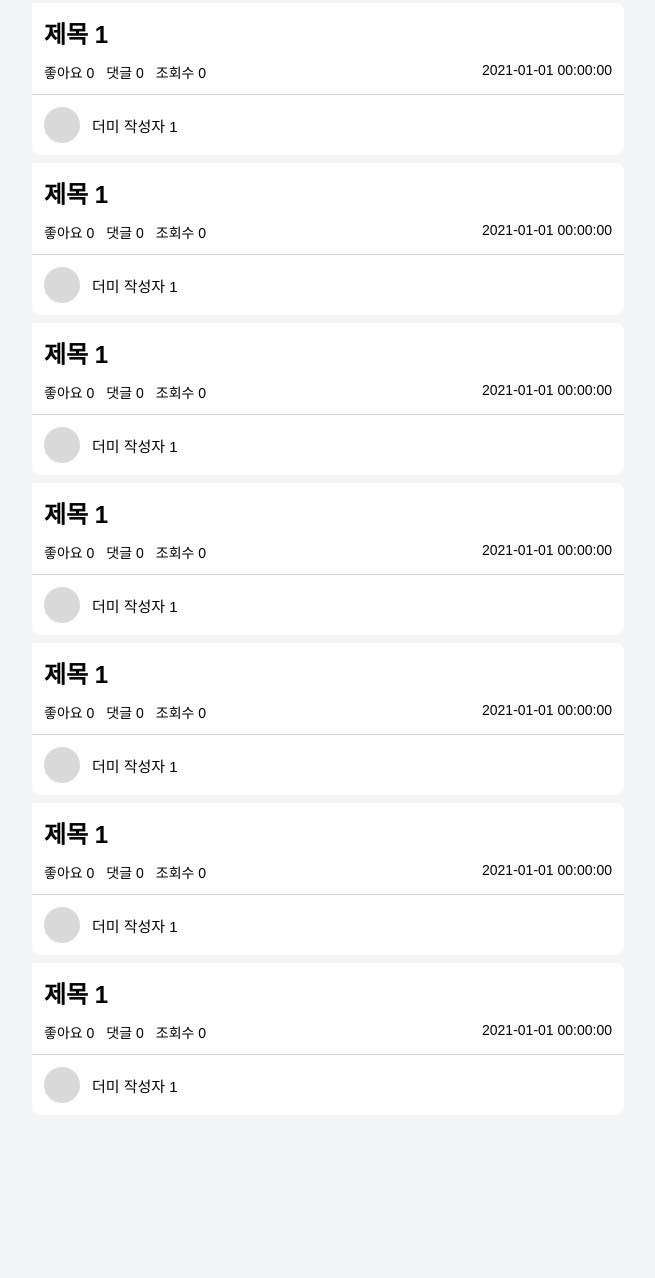
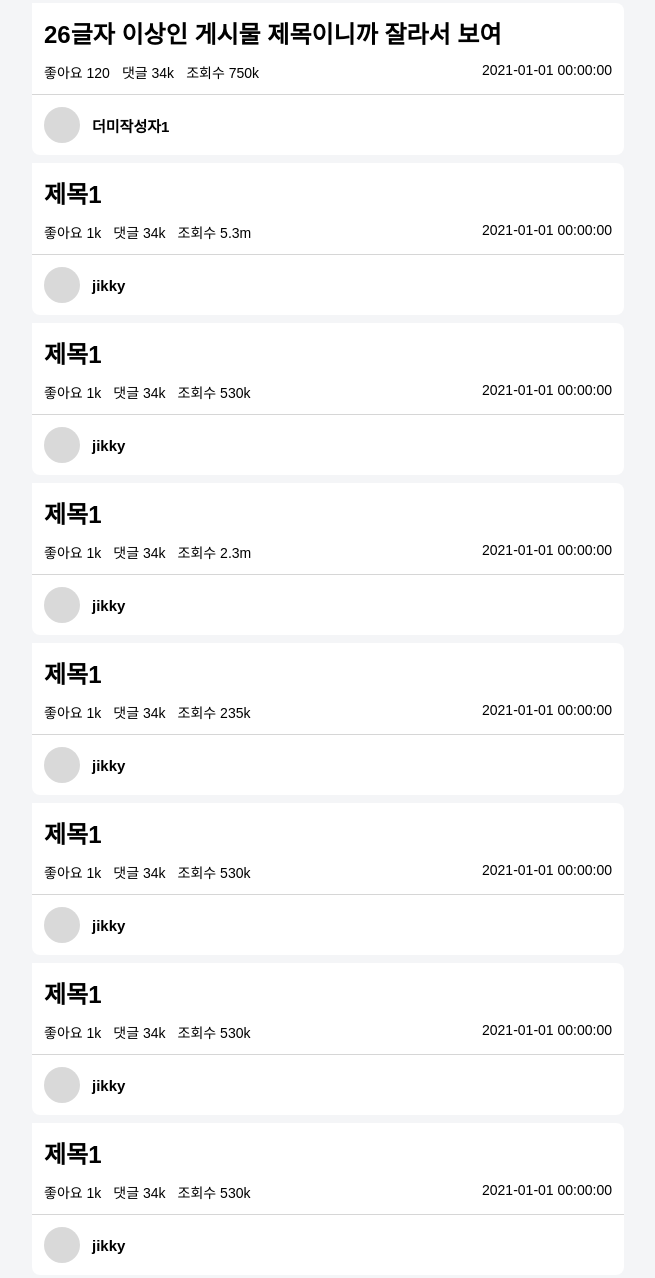
Before and after one commit to jjikky/5-jikky-kim-vanila-fe, a website: page views/board.html in a window 1280 px wide. Shown: the part 263-1541 px from the top of the page, without its empty margins (312-967 px from the left). Before the commit the page ends 1458 px from the top, so only its background shows below. Drawn offline with Linux system fonts and the light colour scheme; a web font is replaced by a local one.

Commit message:
🔥  게시글 목록 동적 조회로 변경 : 해당 부분 삭제

```diff
--- a/public/styles/board.css
+++ b/public/styles/board.css
@@ -72,6 +72,7 @@ button {
     align-items: center;
     gap: 12px;
     margin: 12px;
+    font-weight: 700;
 }
 .avatar {
     width: 36px;
--- a/views/board.html
+++ b/views/board.html
@@ -51,129 +51,26 @@
                     <a href="http://localhost:3000/board/create"><button id="go-upload">게시물 작성</button></a>
                 </div>
                 <div class="board-list">
-                    <a href="http://localhost:3000/board/1" class="board">
+                    <!-- js로 더미 데이터 받아서 동적 생성 -->
+                    <!-- <a href="http://localhost:3000/board/1" class="board">
                         <div class="board-title">제목 1</div>
                         <div class="board-mid">
                             <div class="board-mid-l">
-                                <div>좋아요 0</div>
-                                <div>댓글 0</div>
-                                <div>조회수 0</div>
+                                <div class="count-like">좋아요 0</div>
+                                <div class="count-comment">댓글 0</div>
+                                <div class="count-view">조회수 0</div>
                             </div>
-                            <div>2021-01-01 00:00:00</div>
+                            <div class="created-at">2021-01-01 00:00:00</div>
                         </div>
                         <div class="line"></div>
                         <div class="board-creator">
                             <div class="avatar"></div>
                             <div class="creator">더미 작성자 1</div>
                         </div>
-                    </a>
-                    <a href="http://localhost:3000/board/1" class="board">
-                        <div class="board-title">제목 1</div>
-                        <div class="board-mid">
-                            <div class="board-mid-l">
-                                <div>좋아요 0</div>
-                                <div>댓글 0</div>
-                                <div>조회수 0</div>
-                            </div>
-                            <div>2021-01-01 00:00:00</div>
-                        </div>
-                        <div class="line"></div>
-                        <div class="board-creator">
-                            <div class="avatar"></div>
-                            <div class="creator">더미 작성자 1</div>
-                        </div>
-                    </a>
-                    <a href="http://localhost:3000/board/1" class="board">
-                        <div class="board-title">제목 1</div>
-                        <div class="board-mid">
-                            <div class="board-mid-l">
-                                <div>좋아요 0</div>
-                                <div>댓글 0</div>
-                                <div>조회수 0</div>
-                            </div>
-                            <div>2021-01-01 00:00:00</div>
-                        </div>
-                        <div class="line"></div>
-                        <div class="board-creator">
-                            <div class="avatar"></div>
-                            <div class="creator">더미 작성자 1</div>
-                        </div>
-                    </a>
-                    <a href="http://localhost:3000/board/1" class="board">
-                        <div class="board-title">제목 1</div>
-                        <div class="board-mid">
-                            <div class="board-mid-l">
-                                <div>좋아요 0</div>
-                                <div>댓글 0</div>
-                                <div>조회수 0</div>
-                            </div>
-                            <div>2021-01-01 00:00:00</div>
-                        </div>
-                        <div class="line"></div>
-                        <div class="board-creator">
-                            <div class="avatar"></div>
-                            <div class="creator">더미 작성자 1</div>
-                        </div>
-                    </a>
-                    <a href="http://localhost:3000/board/1" class="board">
-                        <div class="board-title">제목 1</div>
-                        <div class="board-mid">
-                            <div class="board-mid-l">
-                                <div>좋아요 0</div>
-                                <div>댓글 0</div>
-                                <div>조회수 0</div>
-                            </div>
-                            <div>2021-01-01 00:00:00</div>
-                        </div>
-                        <div class="line"></div>
-                        <div class="board-creator">
-                            <div class="avatar"></div>
-                            <div class="creator">더미 작성자 1</div>
-                        </div>
-                    </a>
-                    <a href="http://localhost:3000/board/1" class="board">
-                        <div class="board-title">제목 1</div>
-                        <div class="board-mid">
-                            <div class="board-mid-l">
-                                <div>좋아요 0</div>
-                                <div>댓글 0</div>
-                                <div>조회수 0</div>
-                            </div>
-                            <div>2021-01-01 00:00:00</div>
-                        </div>
-                        <div class="line"></div>
-                        <div class="board-creator">
-                            <div class="avatar"></div>
-                            <div class="creator">더미 작성자 1</div>
-                        </div>
-                    </a>
-                    <a href="http://localhost:3000/board/1" class="board">
-                        <div class="board-title">제목 1</div>
-                        <div class="board-mid">
-                            <div class="board-mid-l">
-                                <div>좋아요 0</div>
-                                <div>댓글 0</div>
-                                <div>조회수 0</div>
-                            </div>
-                            <div>2021-01-01 00:00:00</div>
-                        </div>
-                        <div class="line"></div>
-                        <div class="board-creator">
-                            <div class="avatar"></div>
-                            <div class="creator">더미 작성자 1</div>
-                        </div>
-                    </a>
+                    </a> -->
                 </div>
             </div>
         </section>
-        <script>
-            const goUploadBtn = document.getElementById('go-upload');
-            goUploadBtn.addEventListener('mouseover', () => {
-                goUploadBtn.style.backgroundColor = '#7F6AEE';
-            });
-            goUploadBtn.addEventListener('mouseleave', () => {
-                goUploadBtn.style.backgroundColor = '#ACA0EB';
-            });
-        </script>
+        <script src="http://localhost:3000/script/board.js"></script>
     </body>
 </html>
```
